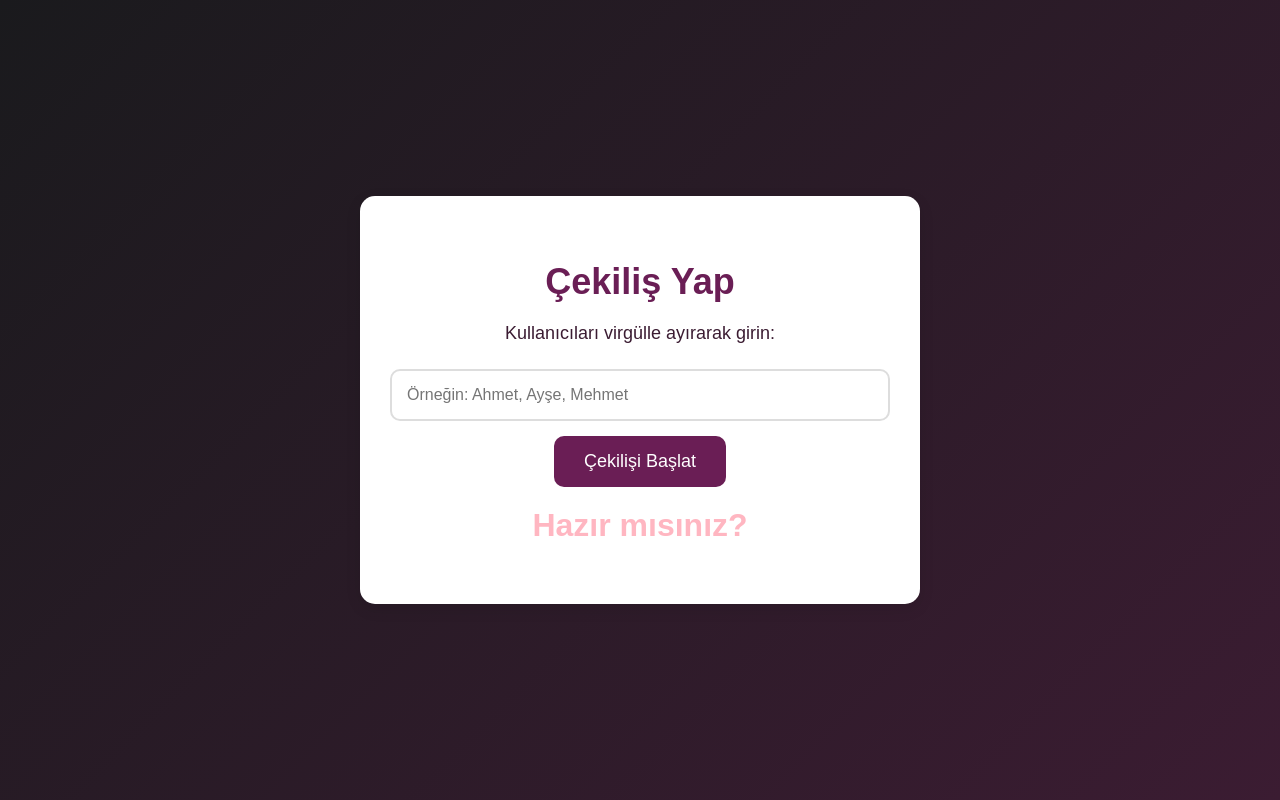
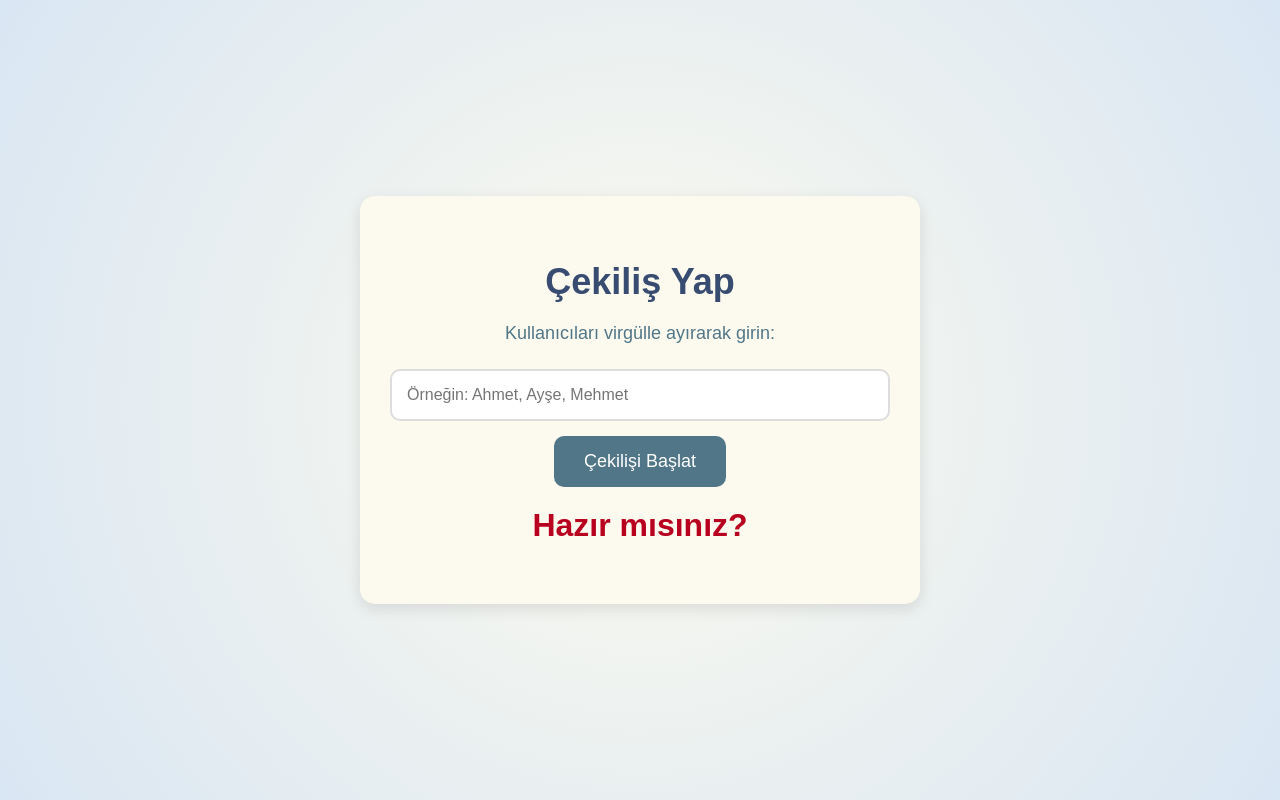
Before and after one commit to cicekhasann/cekilis-sitesi, a plain HTML site: page index.html in a window 1280 px wide. Both pictures are taken after a click on the button "Çekilişi Başlat". Drawn offline with Linux system fonts and the light colour scheme.

Commit message:
Renk paleti degisikligi yapıldı

```diff
--- a/index.html
+++ b/index.html
@@ -7,7 +7,7 @@
     <style>
         body {
             font-family: 'Arial', sans-serif;
-            background: linear-gradient(135deg, #1A1A1D, #3B1C32);
+            background: radial-gradient(circle, #FCFAEE, #D9E6F3);
             margin: 0;
             padding: 0;
             height: 100vh;
@@ -17,7 +17,7 @@
             overflow: hidden;
         }
         .container {
-            background-color: #fff;
+            background-color: #FCFAEE;
             padding: 40px 30px;
             border-radius: 15px;
             box-shadow: 0 5px 15px rgba(0, 0, 0, 0.1);
@@ -27,12 +27,12 @@
         }
         h1 {
             font-size: 36px;
-            color: #6A1E55;
+            color: #384B70;
             margin-bottom: 20px;
         }
         label {
             font-size: 18px;
-            color: #3B1C32;
+            color: #507687;
             margin-bottom: 10px;
             display: inline-block;
         }
@@ -46,7 +46,7 @@
             box-sizing: border-box;
         }
         button {
-            background-color: #6A1E55;
+            background-color: #507687;
             color: white;
             padding: 15px 30px;
             font-size: 18px;
@@ -56,13 +56,13 @@
         }
         .countdown {
             font-size: 48px;
-            color: #FFB6C1;
+            color: #384B70;
             font-weight: bold;
             margin-top: 20px;
         }
         .status-message {
             font-size: 32px;
-            color: #FFB6C1;
+            color: #B8001F;
             font-weight: bold;
             margin-top: 20px;
             opacity: 0;
@@ -71,7 +71,7 @@
         .result {
             font-size: 24px;
             margin-top: 20px;
-            color: #6A1E55;
+            color: #507687;
             font-weight: bold;
             white-space: pre-line; /* Sonuçları sıralı şekilde göstermek için */
             opacity: 0;
```
